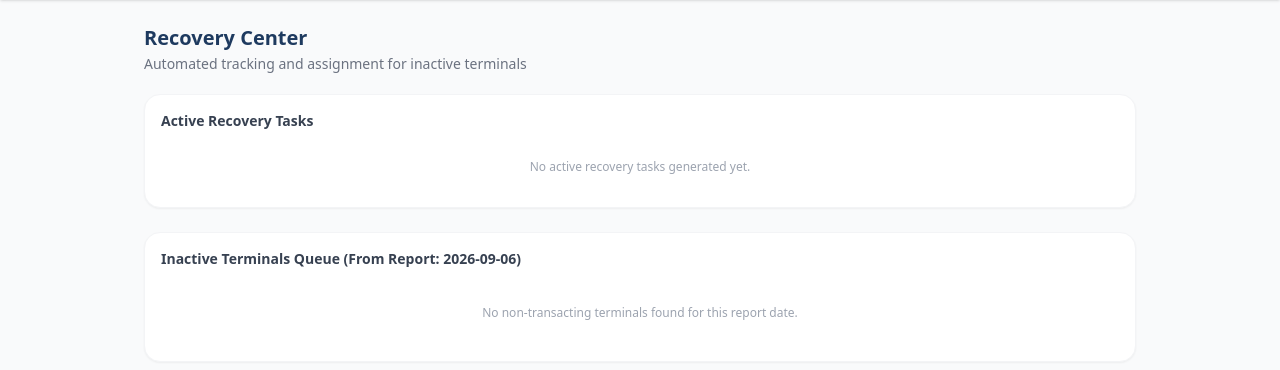
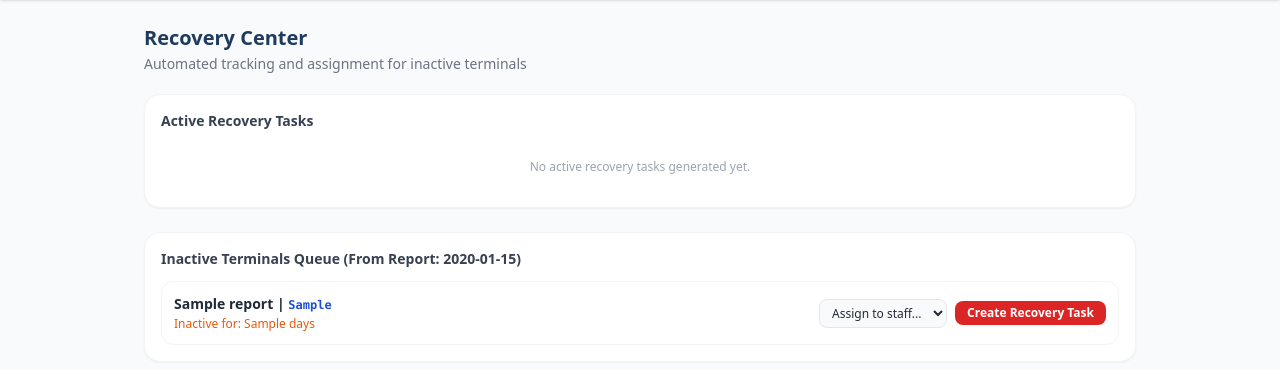
Before and after one commit to Olalekanrasaq/vantage, a Flask app: page /recovery/center in a window 1280 px wide. Shown: the part 56-426 px from the top of the page. Run offline with Flask 3, Linux system fonts and the light colour scheme; a user stored in the database is signed in; tables that the repository leaves empty hold one stand-in row (values such as "Sample post"); some libraries are stand-ins or nearby versions.

Commit message:
Updates to codes

```diff
--- a/app/blueprints/manager/routes.py
+++ b/app/blueprints/manager/routes.py
@@ -182,11 +182,12 @@ def dashboard():
     )
     staffs = Staff.query.filter_by(manager_id=current_user.id, is_active=True).all()
 
+    max_date = db.session.query(func.max(StaffActivityReport.report_date)).scalar_subquery()
     latest_staff_reports = StaffActivityReport.query.join(Staff).filter(
         Staff.manager_id == current_user.id
     ).filter(
-        StaffActivityReport.report_date == today
-        ).order_by(StaffActivityReport.created_at.desc()).all()
+        StaffActivityReport.report_date == max_date
+    ).order_by(StaffActivityReport.created_at.desc()).all()
 
     return render_template(
         "manager/dashboard.html",
--- a/app/blueprints/recovery/routes.py
+++ b/app/blueprints/recovery/routes.py
@@ -25,8 +25,12 @@ def center():
     today = date.today()
     report_date = today - timedelta(days=1)
 
-    # Fetch non-transacting terminals for the manager
-    ntt_rows = NTTReport.query.filter_by(manager_id=current_user.id, report_date=report_date).all()
+    # Fetch non-transacting terminals for the manager using the latest available report date
+    latest_date = db.session.query(db.func.max(NTTReport.report_date)).filter_by(manager_id=current_user.id).scalar()
+
+    ntt_rows = []
+    if latest_date:
+        ntt_rows = NTTReport.query.filter_by(manager_id=current_user.id, report_date=latest_date).all()
 
     # Fetch existing active/pending recovery tasks
     tasks = RecoveryTask.query.filter_by(
@@ -43,7 +47,7 @@ def center():
         tasks=tasks,
         tasked_business_names=tasked_business_names,
         staffs=staffs,
-        report_date=report_date
+        report_date=latest_date
     )
 
 
--- a/app/blueprints/staff/routes.py
+++ b/app/blueprints/staff/routes.py
@@ -295,9 +295,9 @@ def businesses():
         query = query.filter(WeeklyReport.business_name.ilike(f"%{search}%"))
 
     if target_met_only:
-        query = query.filter(db.func.lower(WeeklyReport.target_met) == "true")
+        query = query.filter(WeeklyReport.payment_value >= 100000)
     elif target_not_met_only:
-        query = query.filter(db.func.lower(WeeklyReport.target_met) != "true")
+        query = query.filter(WeeklyReport.payment_value < 100000)
 
     weekly_rows = query.order_by(WeeklyReport.payment_value.desc()).all()
 
--- a/app/templates/manager/analysis.html
+++ b/app/templates/manager/analysis.html
@@ -3,7 +3,7 @@
 
 {% block content %}
 <div class="mb-5">
-    <h1 class="text-xl font-bold text-brand-900">AI Data Analyst</h1>
+    <h1 class="text-xl font-bold text-brand-900">AI-assisted Report Analysis</h1>
     <p class="text-gray-500 text-sm mt-0.5">Ask questions about your daily, weekly, retention, and field visit data.</p>
 </div>
 
--- a/app/templates/manager/upload.html
+++ b/app/templates/manager/upload.html
@@ -5,7 +5,7 @@
 
 <div class="mb-5">
     <h1 class="text-xl font-bold text-brand-900">Upload Report</h1>
-    <p class="text-gray-500 text-sm mt-0.5">Manually upload a PDF report if it didn't arrive via email</p>
+    <p class="text-gray-500 text-sm mt-0.5">Manually upload your PDF report for the report date</p>
 </div>
 
 <div class="bg-white rounded-2xl border border-gray-100 shadow-sm p-5">
@@ -16,7 +16,7 @@
             <input type="date" name="report_date" required
                    class="w-full border border-gray-200 rounded-xl px-4 py-3 text-sm bg-gray-50
                           focus:outline-none focus:ring-2 focus:ring-brand-500 focus:border-transparent" />
-            <p class="text-xs text-gray-400 mt-1">Select the date the report covers (not today's date)</p>
+            <p class="text-xs text-gray-500 mt-1">Select the date the report covers (not today's date)</p>
         </div>
 
         <div>
--- a/app/templates/staff/businesses.html
+++ b/app/templates/staff/businesses.html
@@ -100,8 +100,8 @@
       <span>Vol: <strong class="text-gray-700">{{ "{:,}".format(row.payment_vol or 0) }}</strong></span>
       <span>Days: <strong class="text-gray-700">{{ row.days_last_transact or '—' }}</strong></span>
       <span>Target:
-        <strong class="{% if row.target_met|lower == 'true' %}text-green-600{% else %}text-red-500{% endif %}">
-          {{ 'Met' if row.target_met|lower == 'true' else 'Not Met' }}
+        <strong class="{% if row.payment_value >= 100000 %}text-green-600{% else %}text-red-500{% endif %}">
+          {{ 'Met' if row.payment_value >= 100000 else 'Not Met' }}
         </strong>
       </span>
     </div>
--- a/app/templates/staff/dashboard.html
+++ b/app/templates/staff/dashboard.html
@@ -7,8 +7,8 @@
 <div class="mb-5 flex items-center justify-between">
   <div>
     <h1 class="text-xl font-bold text-brand-900">Dashboard</h1>
-    <p class="text-gray-500 text-sm mt-0.5">
-      {{ current_user.username }} &nbsp;·&nbsp;
+    <p class="text-green-500 text-sm mt-0.5">
+      {{ current_user.full_name }} &nbsp;·&nbsp;
       <span class="text-gray-400">Report date: {{ report_date }}</span>
     </p>
   </div>
```
